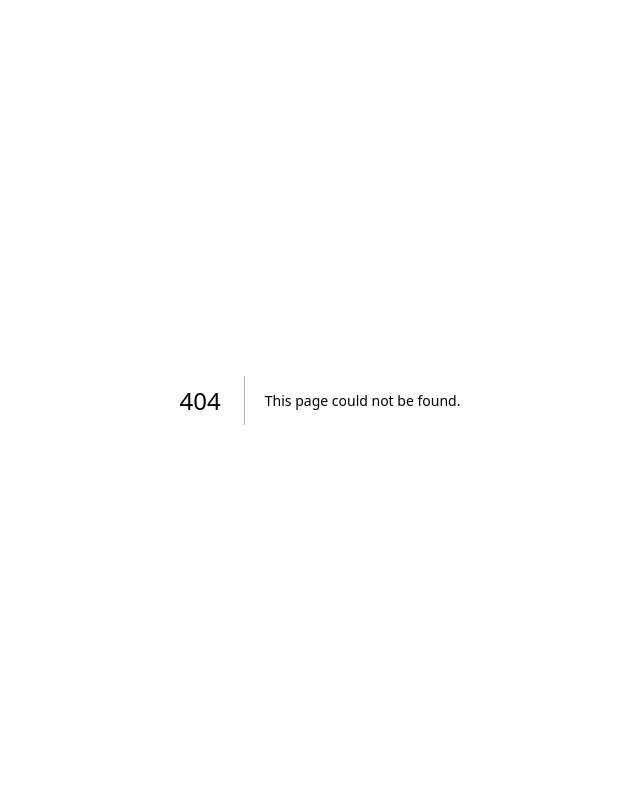
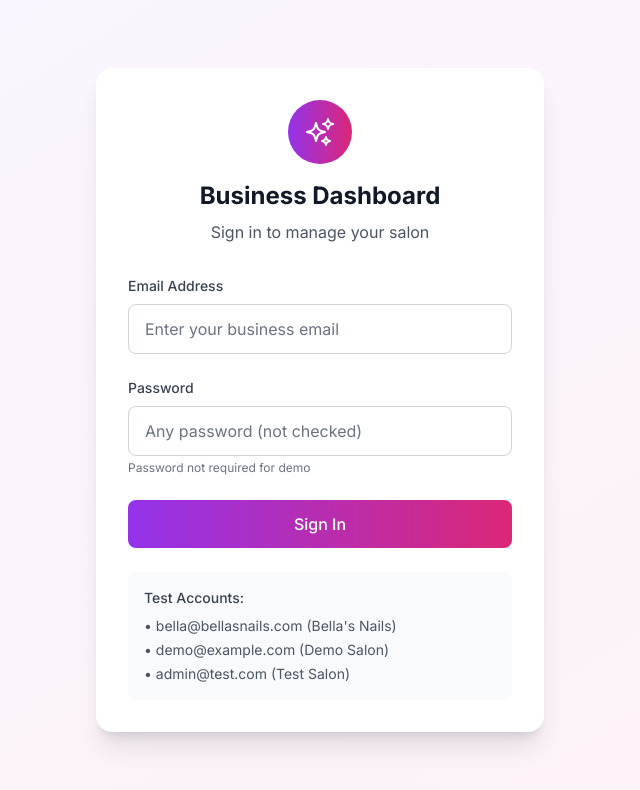
Before and after one commit to blkluv/nail-salon-agent, a Next.js app in the folder dashboard/: page /dashboard/login in a window 1280 px wide. Before the commit this address had no page. Shown: the top 790 px of the page, without its empty margins (320-960 px from the left). Built offline with nearby package versions, Linux system fonts and the light colour scheme.

Commit message:
Add business dashboard login page for easier access

```diff
--- /dev/null
+++ b/dashboard/app/dashboard/login/page.tsx
@@ -0,0 +1,110 @@
+'use client'
+
+import { useState } from 'react'
+import { useRouter } from 'next/navigation'
+import { SparklesIcon } from '@heroicons/react/24/outline'
+
+export default function BusinessLogin() {
+  const router = useRouter()
+  const [email, setEmail] = useState('')
+  const [isLoading, setIsLoading] = useState(false)
+
+  const handleLogin = async (e: React.FormEvent) => {
+    e.preventDefault()
+    setIsLoading(true)
+
+    // Simple test login - in production this would verify credentials
+    const testAccounts = {
+      'bella@bellasnails.com': {
+        businessId: 'bb18c6ca-7e97-449d-8245-e3c28a6b6971',
+        businessName: "Bella's Nails Studio"
+      },
+      'demo@example.com': {
+        businessId: '8424aa26-4fd5-4d4b-92aa-8a9c5ba77dad',
+        businessName: 'Demo Beauty Salon'
+      },
+      'admin@test.com': {
+        businessId: '8424aa26-4fd5-4d4b-92aa-8a9c5ba77dad',
+        businessName: 'Test Salon'
+      }
+    }
+
+    const account = testAccounts[email.toLowerCase() as keyof typeof testAccounts]
+
+    if (account) {
+      // Set auth in localStorage
+      localStorage.setItem('authenticated_business_id', account.businessId)
+      localStorage.setItem('authenticated_business_name', account.businessName)
+      localStorage.setItem('authenticated_user_email', email)
+
+      // Redirect to dashboard
+      setTimeout(() => {
+        router.push('/dashboard')
+      }, 500)
+    } else {
+      alert('Invalid email. Try:\n• bella@bellasnails.com\n• demo@example.com\n• admin@test.com')
+      setIsLoading(false)
+    }
+  }
+
+  return (
+    <div className="min-h-screen bg-gradient-to-br from-purple-50 to-pink-50 flex items-center justify-center p-4">
+      <div className="bg-white rounded-2xl shadow-xl p-8 max-w-md w-full">
+        <div className="text-center mb-8">
+          <div className="inline-flex items-center justify-center w-16 h-16 bg-gradient-to-r from-purple-600 to-pink-600 rounded-full mb-4">
+            <SparklesIcon className="w-8 h-8 text-white" />
+          </div>
+          <h1 className="text-2xl font-bold text-gray-900">Business Dashboard</h1>
+          <p className="text-gray-600 mt-2">Sign in to manage your salon</p>
+        </div>
+
+        <form onSubmit={handleLogin} className="space-y-6">
+          <div>
+            <label htmlFor="email" className="block text-sm font-medium text-gray-700 mb-2">
+              Email Address
+            </label>
+            <input
+              id="email"
+              type="email"
+              value={email}
+              onChange={(e) => setEmail(e.target.value)}
+              placeholder="Enter your business email"
+              className="w-full px-4 py-3 border border-gray-300 rounded-lg focus:ring-2 focus:ring-purple-500 focus:border-transparent"
+              required
+            />
+          </div>
+
+          <div>
+            <label htmlFor="password" className="block text-sm font-medium text-gray-700 mb-2">
+              Password
+            </label>
+            <input
+              id="password"
+              type="password"
+              placeholder="Any password (not checked)"
+              className="w-full px-4 py-3 border border-gray-300 rounded-lg focus:ring-2 focus:ring-purple-500 focus:border-transparent"
+            />
+            <p className="text-xs text-gray-500 mt-1">Password not required for demo</p>
+          </div>
+
+          <button
+            type="submit"
+            disabled={isLoading}
+            className="w-full py-3 bg-gradient-to-r from-purple-600 to-pink-600 text-white rounded-lg font-medium hover:shadow-lg transition-all disabled:opacity-50"
+          >
+            {isLoading ? 'Signing in...' : 'Sign In'}
+          </button>
+        </form>
+
+        <div className="mt-6 p-4 bg-gray-50 rounded-lg">
+          <p className="text-sm font-medium text-gray-700 mb-2">Test Accounts:</p>
+          <ul className="text-sm text-gray-600 space-y-1">
+            <li>• bella@bellasnails.com (Bella's Nails)</li>
+            <li>• demo@example.com (Demo Salon)</li>
+            <li>• admin@test.com (Test Salon)</li>
+          </ul>
+        </div>
+      </div>
+    </div>
+  )
+}
```
